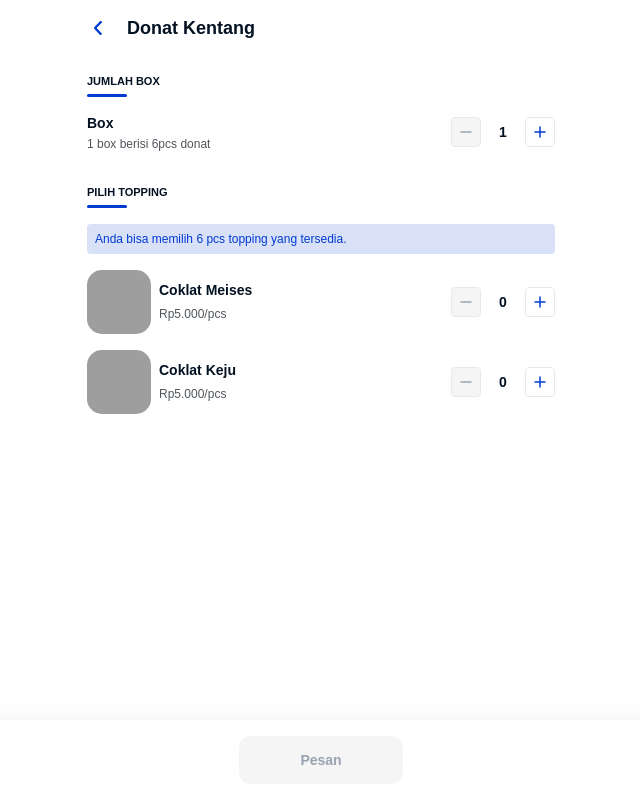
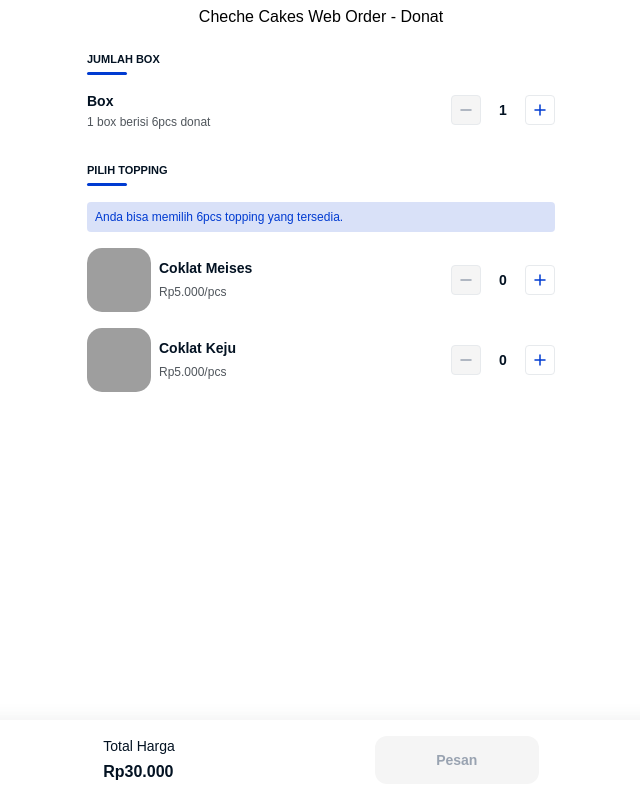
Before and after one commit to akbar-pekat/CCWO, a plain HTML site: page donat/index.html in a window 1280 px wide. Shown: the whole page, without its empty margins (319-959 px from the left). Drawn offline with nearby package versions, Linux system fonts and the light colour scheme; grey boxes are pictures that could not be loaded; a script that the page names is missing; a web font is replaced by a local one.

Commit message:
Update Harga, Rooting, etc

```diff
--- a/index.html
+++ b/donat/index.html
@@ -11,20 +11,7 @@
 <body>
     <div class="container">
         <div class="header">
-            <svg class="icons-40-back" width="40" height="40" viewBox="0 0 40 40" fill="none"
-                xmlns="http://www.w3.org/2000/svg">
-                <g clip-path="url(#clip0_209_508)">
-                    <path
-                        d="M21.6726 26.9999C21.5018 27.0004 21.3331 26.9675 21.1788 26.9034C21.0245 26.8394 20.8886 26.746 20.781 26.63L15.26 20.6305C15.0919 20.4516 15 20.2272 15 19.9956C15 19.764 15.0919 19.5396 15.26 19.3607L20.9753 13.3612C21.1694 13.157 21.4482 13.0286 21.7504 13.0042C22.0527 12.9799 22.3536 13.0615 22.5871 13.2312C22.8205 13.401 22.9673 13.6448 22.9952 13.9092C23.023 14.1736 22.9297 14.4369 22.7357 14.6411L17.6262 20.0006L22.5642 25.3601C22.704 25.5069 22.7928 25.6856 22.8201 25.8751C22.8474 26.0646 22.812 26.257 22.7182 26.4296C22.6244 26.6021 22.4761 26.7475 22.2908 26.8485C22.1055 26.9496 21.891 27.0022 21.6726 26.9999Z"
-                        fill="#003BD1" />
-                </g>
-                <defs>
-                    <clipPath id="clip0_209_508">
-                        <rect width="40" height="40" fill="white" />
-                    </clipPath>
-                </defs>
-            </svg>
-            <div class="donat-kentang">Donat Kentang</div>
+            <div class="title-header">Cheche Cakes Web Order - Donat</div>
         </div>
         <div class="content">
 
@@ -137,10 +124,10 @@
     </div>
     <div class="cta">
         <div class="group">
-            <!-- <div class="text">
-                <div class="total-topping">Total Harga</div>
-                <div class="pricing">Rp30.000</div>
-            </div> -->
+            <div class="text">
+                <label for="pricing">Total Harga</label>
+                <div id="pricing" class="total-pricing">Rp30.000</div>
+            </div>
             <button class="button send-whatsapp-button" disabled>
                 Pesan
             </button>
--- a/script2.js
+++ b/donat/script.js
@@ -128,6 +128,9 @@
 
     // Log the selected toppings data
     console.log(selectedToppingsData);
+
+    const totalPrice = calculateTotalPrice();
+    console.log(`Total Price: IDR ${totalPrice}`);
   });
 
   $(".decrement-topping").on("click", function () {
@@ -146,6 +149,9 @@
 
     // Log the selected toppings data
     console.log(selectedToppingsData);
+
+    const totalPrice = calculateTotalPrice();
+    console.log(`Total Price: IDR ${totalPrice}`);
   });
 
   //   $(".menu").each(function () {
@@ -191,9 +197,38 @@
 
   $(".increment-topping, .decrement-topping").on("click", function () {
     updateWhatsAppButtonState();
+    updateTotalPricing();
   });
 
+  function updateTotalPricing() {
+    const totalPrice = calculateTotalPrice();
+    const formattedPrice = formatCurrency(totalPrice); // Add a function to format the currency as needed
+
+    $("#pricing").text(formattedPrice);
+  }
+
+  // Function to format currency as needed
+  function formatCurrency(amount) {
+    // Implement your currency formatting logic here
+    // For simplicity, let's assume amount is in Indonesian Rupiah (IDR)
+    return `Rp${amount.toLocaleString()}`;
+  }
+
+  function calculateTotalPrice() {
+    const selectedToppingsData = getSelectedToppingsData();
+    const toppingPrice = 5000; // Assuming each topping costs IDR 5,000
+    let totalPrice = 0;
+
+    // Calculate the total price based on the count of each selected topping
+    selectedToppingsData.forEach((topping) => {
+      totalPrice += topping.toppingCount * toppingPrice;
+    });
+
+    return totalPrice;
+  }
+
   updateWhatsAppButtonState();
+  updateTotalPricing();
 
   function sendWhatsAppMessage() {
     const selectedToppingsData = getSelectedToppingsData();
--- a/style.css
+++ b/donat/style.css
@@ -21,29 +21,15 @@
   padding: 8px;
   display: flex;
   flex-direction: row;
-  gap: 8px;
   align-items: center;
-  justify-content: flex-start;
-  position: relative;
-  overflow: hidden;
+  justify-content: center;
 }
-.icons-40-back {
-  flex-shrink: 0;
-  width: 40px;
-  height: 40px;
-  position: relative;
-  overflow: visible;
-}
-.donat-kentang {
+.header .header-title {
   color: #031222;
   text-align: left;
   font-size: 18px;
   line-height: 28px;
-  font-weight: 700;
-  position: relative;
-  display: flex;
-  align-items: center;
-  justify-content: flex-start;
+  font-weight: 800;
 }
 /* Header */
 
@@ -299,7 +285,8 @@
   gap: 200px;
   padding: 16px;
 }
-/* .text {
+
+.text {
   display: flex;
   flex-direction: column;
   gap: 4px;
@@ -308,32 +295,22 @@
   flex-shrink: 0;
   position: relative;
 }
-.total-topping {
-  color: var(--function-font, #031222);
+
+.text label {
+  color: #031222;
   text-align: left;
-  font-family: var(
-    --bodytext-14-px-reg-font-family,
-    "NunitoSans-Regular",
-    sans-serif
-  );
-  font-size: var(--bodytext-14-px-reg-font-size, 14px);
-  line-height: var(--bodytext-14-px-reg-line-height, 20px);
-  font-weight: var(--bodytext-14-px-reg-font-weight, 400);
-  position: relative;
+  font-size: 14px;
+  line-height: 20px;
+  font-weight: 400px;
 }
-.pricing {
-  color: var(--function-font, #031222);
-  text-align: left;
-  font-family: var(
-    --subtitle-sub-116-px-bold-font-family,
-    "NunitoSans-Bold",
-    sans-serif
-  );
-  font-size: var(--subtitle-sub-116-px-bold-font-size, 16px);
-  line-height: var(--subtitle-sub-116-px-bold-line-height, 24px);
-  font-weight: var(--subtitle-sub-116-px-bold-font-weight, 700);
-  position: relative;
-} */
+
+.total-pricing {
+  color: #031222;
+  font-size: 16px;
+  line-height: 24px;
+  font-weight: 700;
+}
+
 .button {
   background: #003bd1;
   border-radius: 12px;
```
